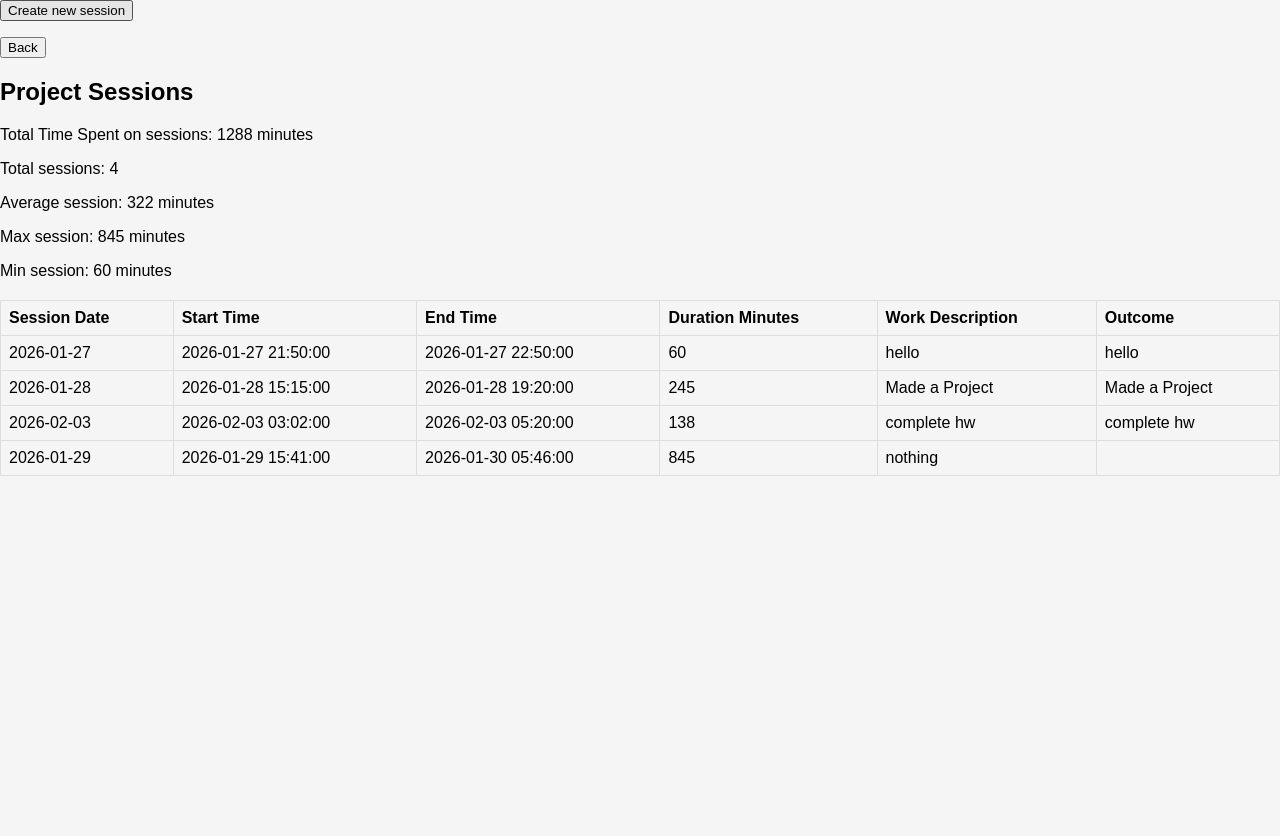
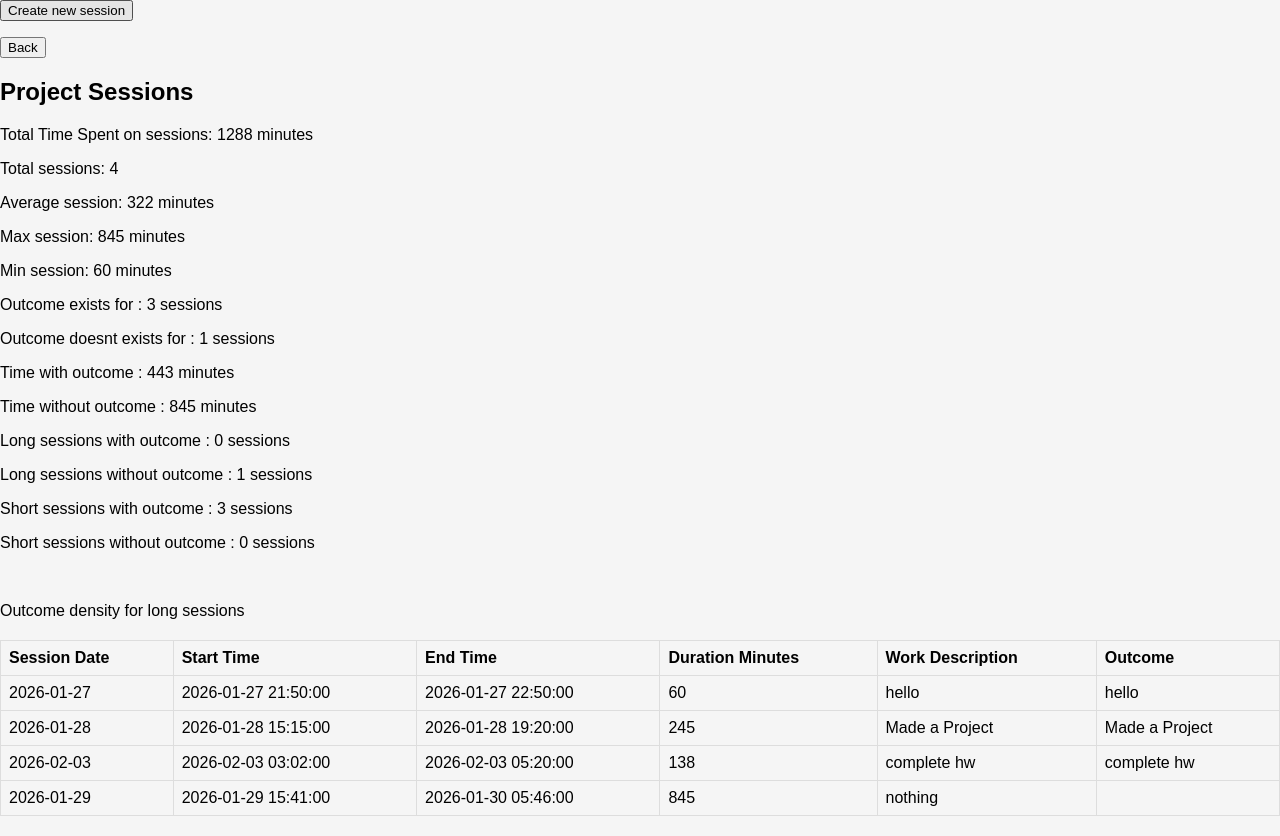
Before and after one commit to muzakkir2045/PPI, a Flask app: page /work_sessions/1 in a window 1280 px wide. Before the commit the page ends 476 px from the top, so only its background shows below. Run offline with Flask 3, Linux system fonts and the light colour scheme.

Commit message:
Added session analysis

```diff
--- a/app.py
+++ b/app.py
@@ -3,7 +3,7 @@ from flask import Flask, render_template, redirect, request, session, abort, url
 from flask_login import LoginManager, UserMixin, login_user, logout_user, login_required,current_user
 from werkzeug.security import generate_password_hash, check_password_hash
 from flask_sqlalchemy import SQLAlchemy
-from sqlalchemy import func
+from sqlalchemy import func, or_
 from sqlalchemy import Date, Time, DateTime
 from datetime import datetime, timedelta
 
@@ -109,14 +109,142 @@ def work_sessions(project_id):
         WorkSession.project_id == project_id
     ).scalar() or 0
 
+
+    outcome_doesnt_exists = db.session.query(
+        func.count(WorkSession.id)
+    ).filter(
+        WorkSession.project_id == project_id, WorkSession.outcome == ''
+    ).scalar() or 0
+
+    outcome_exists = total_sessions - outcome_doesnt_exists
+
+    time_without_outcome = db.session.query(
+        func.sum(WorkSession.duration_minutes)
+    ).filter(
+        WorkSession.project_id == project_id,
+        WorkSession.outcome == ''
+    ).scalar() or 0
+
+    time_with_outcome = db.session.query(
+        func.sum(WorkSession.duration_minutes)
+    ).filter(
+        WorkSession.project_id == project_id,
+        WorkSession.outcome.isnot(None),
+        WorkSession.outcome != ''
+    ).scalar() or 0
+
+
+    long_sessions_with_outcome = (
+        db.session.query(func.count(WorkSession.id))
+        .filter(
+            WorkSession.project_id == project_id,
+            WorkSession.duration_minutes > avg_session,
+            WorkSession.outcome.isnot(None),
+            WorkSession.outcome != ''
+        )
+        .scalar()
+    ) or 0
+
+    long_sessions_without_outcome = (
+        db.session.query(func.count(WorkSession.id))
+        .filter(
+            WorkSession.project_id == project_id,
+            WorkSession.duration_minutes > avg_session,
+            or_(
+                WorkSession.outcome.is_(None),
+                WorkSession.outcome == ''
+            )
+        )
+        .scalar()
+    ) or 0
+
+    short_sessions_with_outcome = (
+        db.session.query(func.count(WorkSession.id))
+        .filter(
+            WorkSession.project_id == project_id,
+            WorkSession.duration_minutes < avg_session,
+            WorkSession.outcome.isnot(None),
+            WorkSession.outcome != ''
+        )
+        .scalar()
+    ) or 0
+
+    short_sessions_without_outcome = (
+        db.session.query(func.count(WorkSession.id))
+        .filter(
+            WorkSession.project_id == project_id,
+            WorkSession.duration_minutes < avg_session,
+            or_(
+                WorkSession.outcome.is_(None),
+                WorkSession.outcome == ''
+            )
+        )
+        .scalar()
+    ) or 0
+
+    total_outcome_long = db.session.query(
+        func.sum(func.length(WorkSession.outcome))
+    ).filter(
+        WorkSession.project_id == project_id,
+        WorkSession.duration_minutes > avg_session,
+        WorkSession.outcome.isnot(None),
+        WorkSession.outcome != ''
+    ).scalar() or 0
+
+    total_duration_long = db.session.query(
+        func.sum(WorkSession.duration_minutes)
+    ).filter(
+        WorkSession.project_id == project_id,
+        WorkSession.duration_minutes > avg_session,
+        WorkSession.outcome.isnot(None),
+        WorkSession.outcome != ''
+    ).scalar() or 0
+
+    outcome_density_long = (
+        total_outcome_long / total_duration_long
+        if total_duration_long > 0 else 0
+    )
+
+
+    total_outcome_short = db.session.query(
+        func.sum(func.length(WorkSession.outcome))
+    ).filter(
+        WorkSession.project_id == project_id,
+        WorkSession.duration_minutes < avg_session,
+        WorkSession.outcome.isnot(None),
+        WorkSession.outcome != ''
+    ).scalar() or 0
+
+    total_duration_short = db.session.query(
+        func.sum(WorkSession.duration_minutes)
+    ).filter(
+        WorkSession.project_id == project_id,
+        WorkSession.duration_minutes < avg_session,
+        WorkSession.outcome.isnot(None),
+        WorkSession.outcome != ''
+    ).scalar() or 0
+
+    outcome_density_short = (
+        total_outcome_short / total_duration_short
+        if total_duration_short > 0 else 0
+    )
+
     return render_template('project_sessions.html',
         sessions = sessions, project_id = project_id,
         total_time_spent = total_minutes,
         total_sessions = total_sessions,
         avg_session = avg_session,
         max_session = max_session,
-        min_session = min_session
-    )
+        min_session = min_session,
+        outcome_exists = outcome_exists,
+        outcome_doesnt_exists = outcome_doesnt_exists,
+        time_with_outcome = time_with_outcome,
+        time_without_outcome = time_without_outcome,
+        long_sessions_with_outcome = long_sessions_with_outcome,
+        long_sessions_without_outcome = long_sessions_without_outcome,
+        short_sessions_with_outcome = short_sessions_with_outcome,
+        short_sessions_without_outcome = short_sessions_without_outcome
+        )
 
 @app.route('/projects/<int:project_id>/new_session', methods = ['GET','POST'])
 def new_session(project_id):
--- a/templates/project_sessions.html
+++ b/templates/project_sessions.html
@@ -20,6 +20,16 @@
                 <p>Average session: {{ avg_session }} minutes</p>
                 <p>Max session: {{ max_session }} minutes</p>
                 <p>Min session: {{ min_session }} minutes</p>
+                <p>Outcome exists for : {{ outcome_exists }} sessions</p>
+                <p>Outcome doesnt exists for : {{ outcome_doesnt_exists }} sessions</p>
+                <p>Time with outcome : {{ time_with_outcome }} minutes</p>
+                <p>Time without outcome : {{ time_without_outcome }} minutes</p>
+                <p>Long sessions with outcome : {{ long_sessions_with_outcome }} sessions</p>
+                <p>Long sessions without outcome : {{ long_sessions_without_outcome }} sessions</p>
+                <p>Short sessions with outcome : {{ short_sessions_with_outcome }} sessions</p>
+                <p>Short sessions without outcome : {{ short_sessions_without_outcome }} sessions</p>
+                <br>
+                <p>Outcome density for long sessions</p>
             </div>
             {% if sessions|length > 0 %}
             <table class="sessions-table">
```
Also changed, not shown: instance/database.db.
